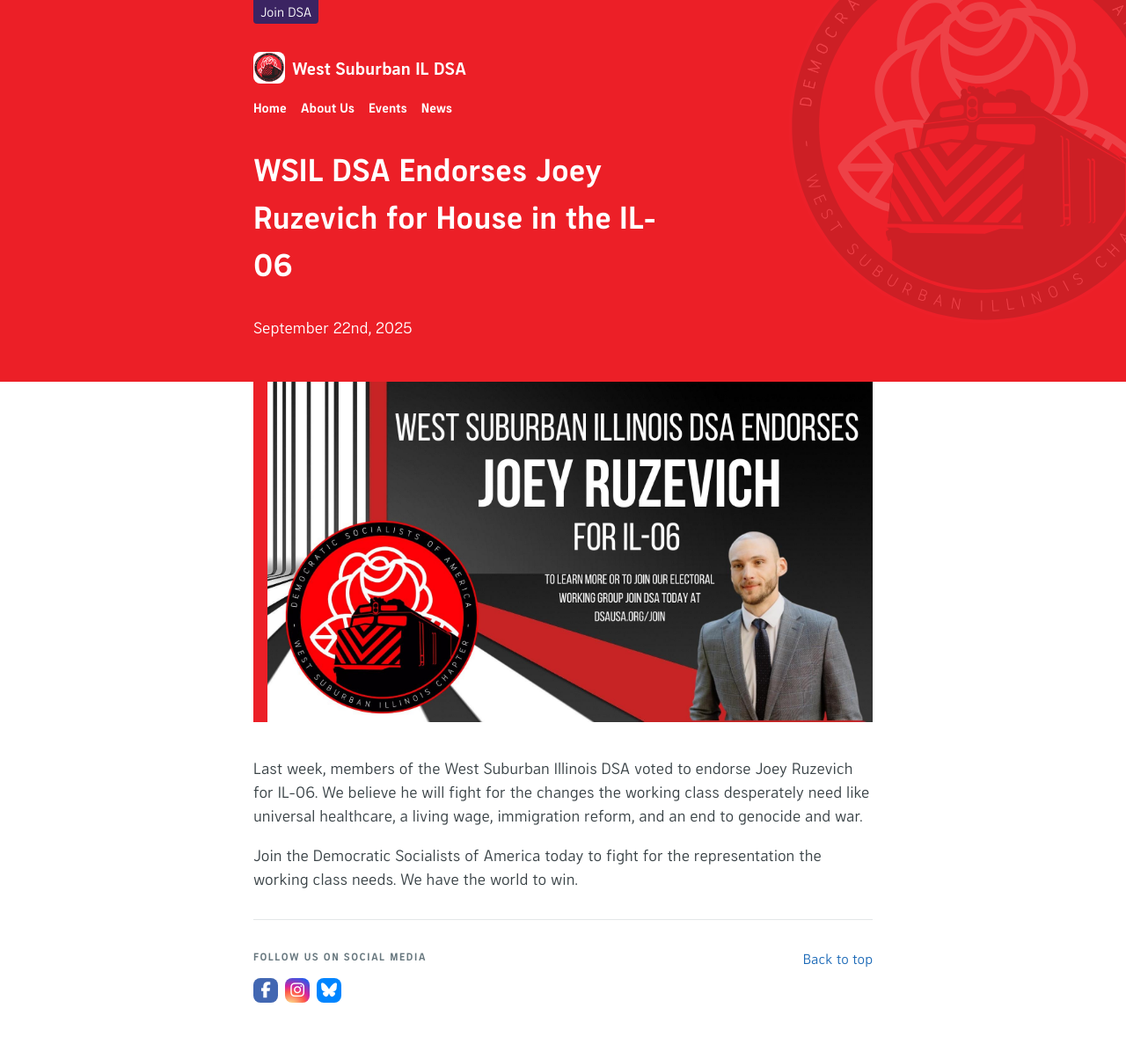
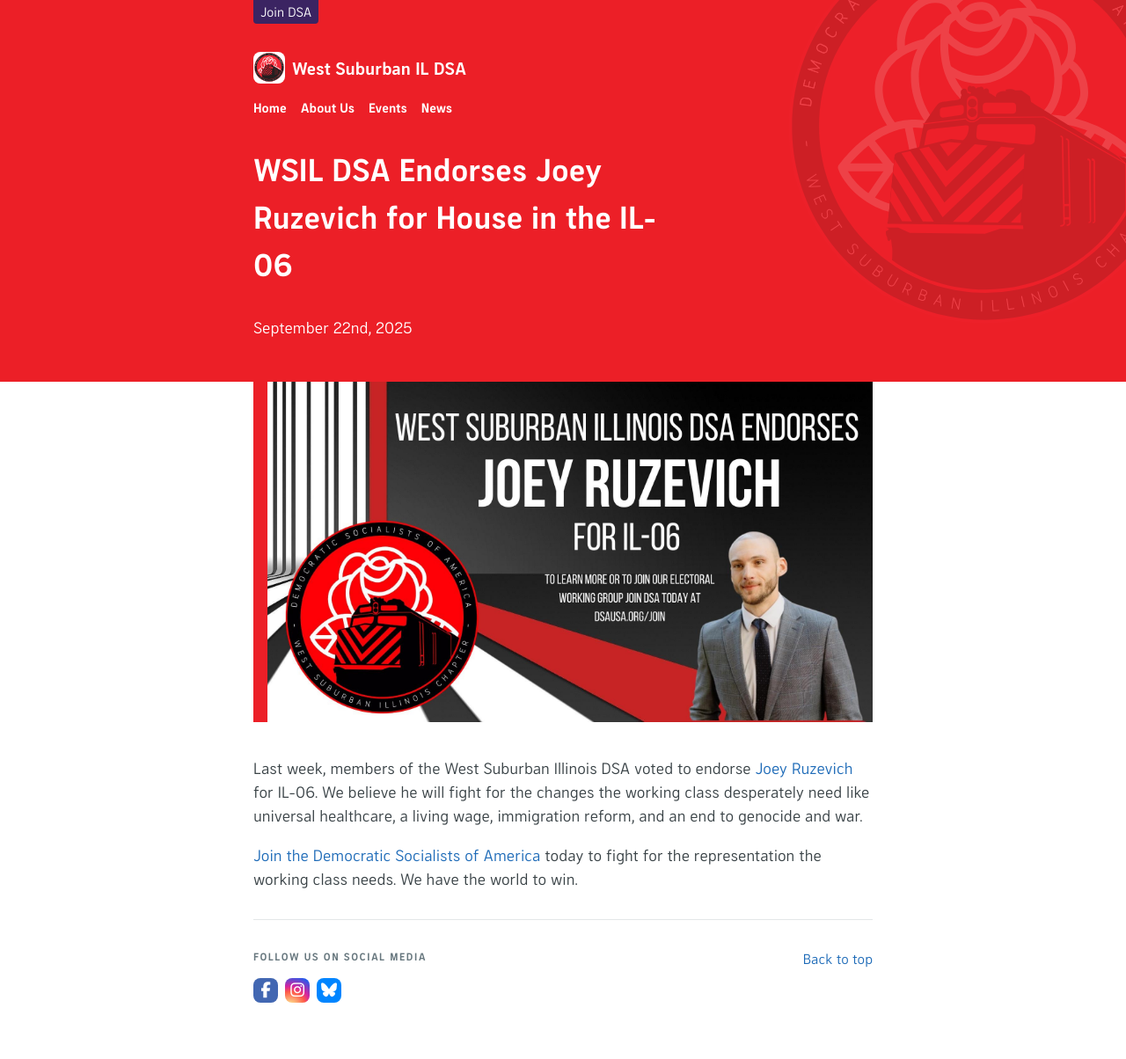
Before and after one commit to wsildsa/wsildsa.github.io, a Jekyll site: the page built from _posts/2025-09-22-ruzevich-endorsement.md, in a window 1280 px wide. Shown: the whole page at 88% size. Built offline with Jekyll 4.4.1, drawn with Linux system fonts in a browser that asks for light colours; some web fonts are replaced; part of the change alters nothing that is shown.

```diff
--- a/_posts/2025-09-22-ruzevich-endorsement.md
+++ b/_posts/2025-09-22-ruzevich-endorsement.md
@@ -6,6 +6,6 @@ image: assets/images/ruzevich-endorsement.jpeg
 image-description:
 ---
 
-Last week, members of the West Suburban Illinois DSA voted to endorse Joey Ruzevich for IL-06. We believe he will fight for the changes the working class desperately need like universal healthcare, a living wage, immigration reform, and an end to genocide and war.
+Last week, members of the West Suburban Illinois DSA voted to endorse [Joey Ruzevich](https://www.joey4congress.com/) for IL-06. We believe he will fight for the changes the working class desperately need like universal healthcare, a living wage, immigration reform, and an end to genocide and war.
 
-Join the Democratic Socialists of America today to fight for the representation the working class needs. We have the world to win.
+[Join the Democratic Socialists of America](https://www.dsausa.org/join) today to fight for the representation the working class needs. We have the world to win.
```
